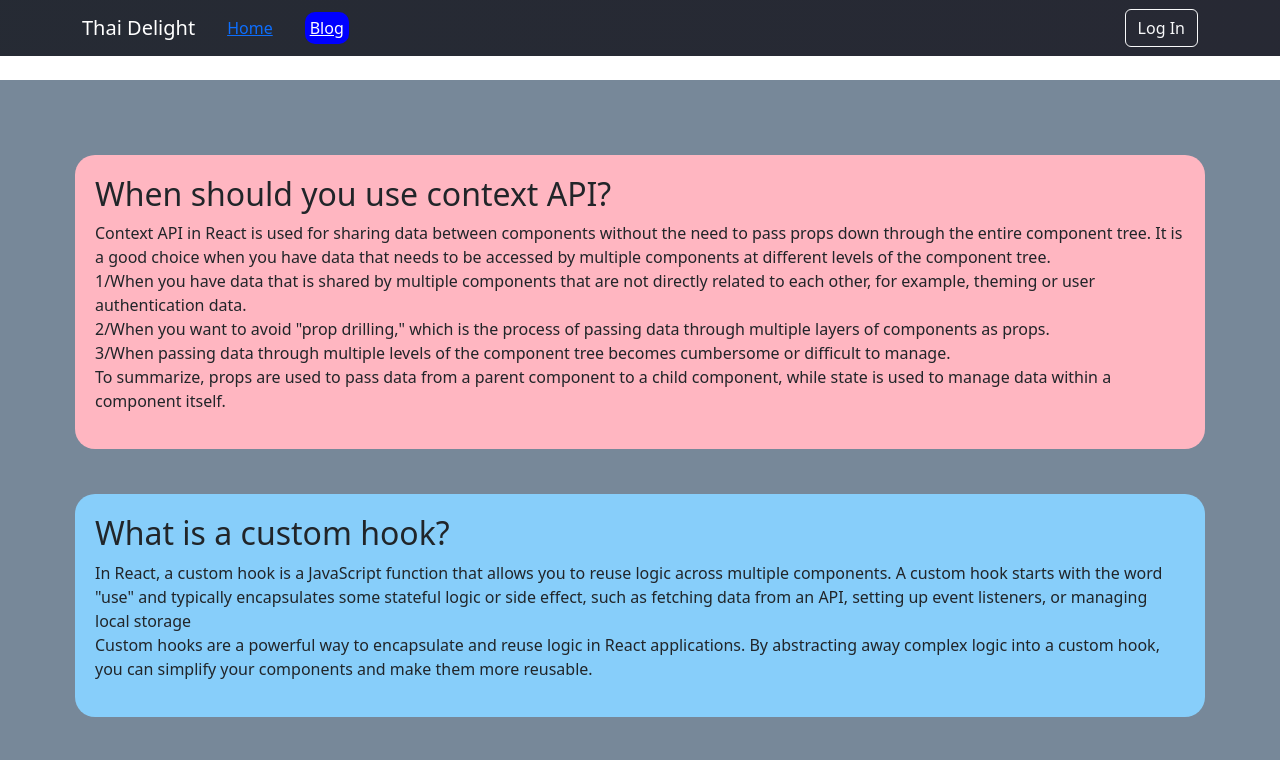
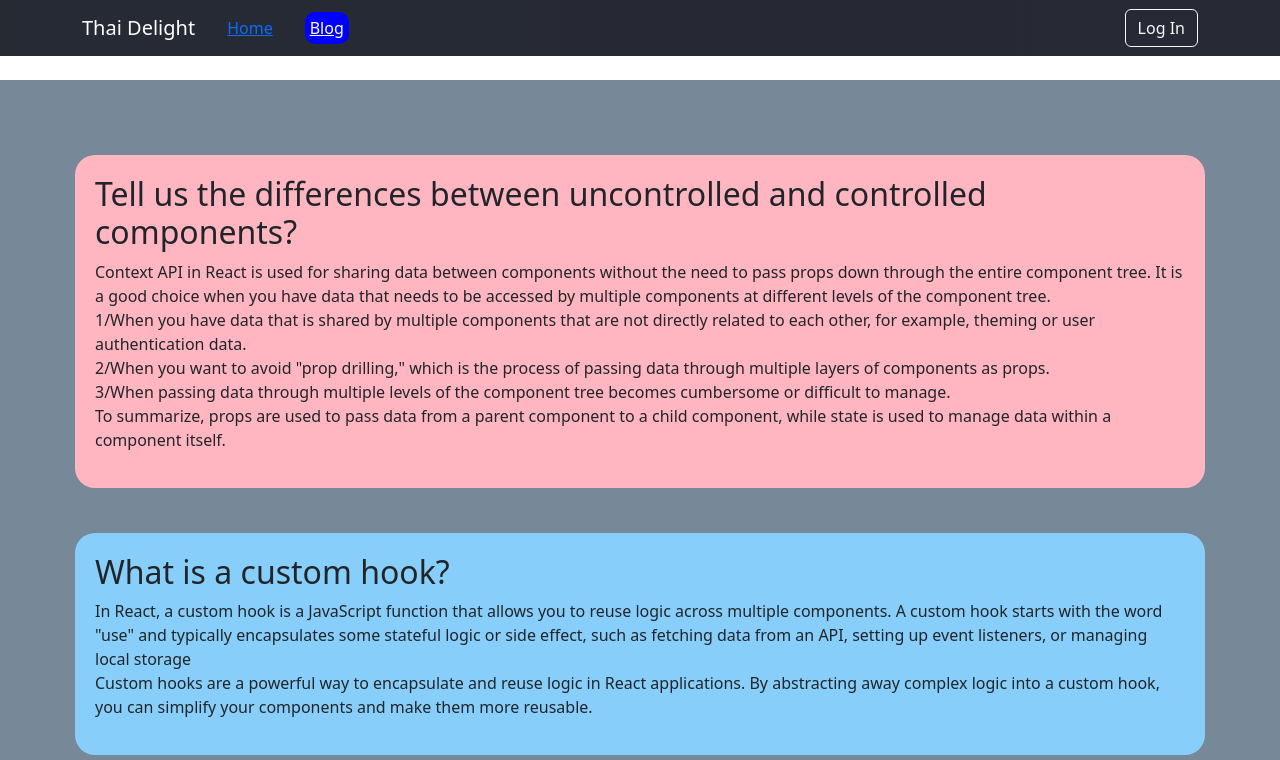
Before and after one commit to NafeesIS/thai-delight, a React (Vite) app: page /blog in a window 1280 px wide. Shown: the top 760 px of the page. Built offline with nearby package versions, Linux system fonts and the light colour scheme.

Commit message:
another commit

```diff
--- a/src/pages/Blogs/Blog.jsx
+++ b/src/pages/Blogs/Blog.jsx
@@ -5,7 +5,7 @@ const Blog = () => {
     return (
         <div className='my_blog'>
             <div className='q1'>
-                <h2>When should you use context API?</h2>
+                <h2>Tell us the differences between uncontrolled and controlled components?</h2>
                 <p>
                     Context API in React is used for sharing data between components without the need to pass props down through the entire component tree. It is a good choice when you have data that needs to be accessed by multiple components at different levels of the component tree.
                     <br />
```
